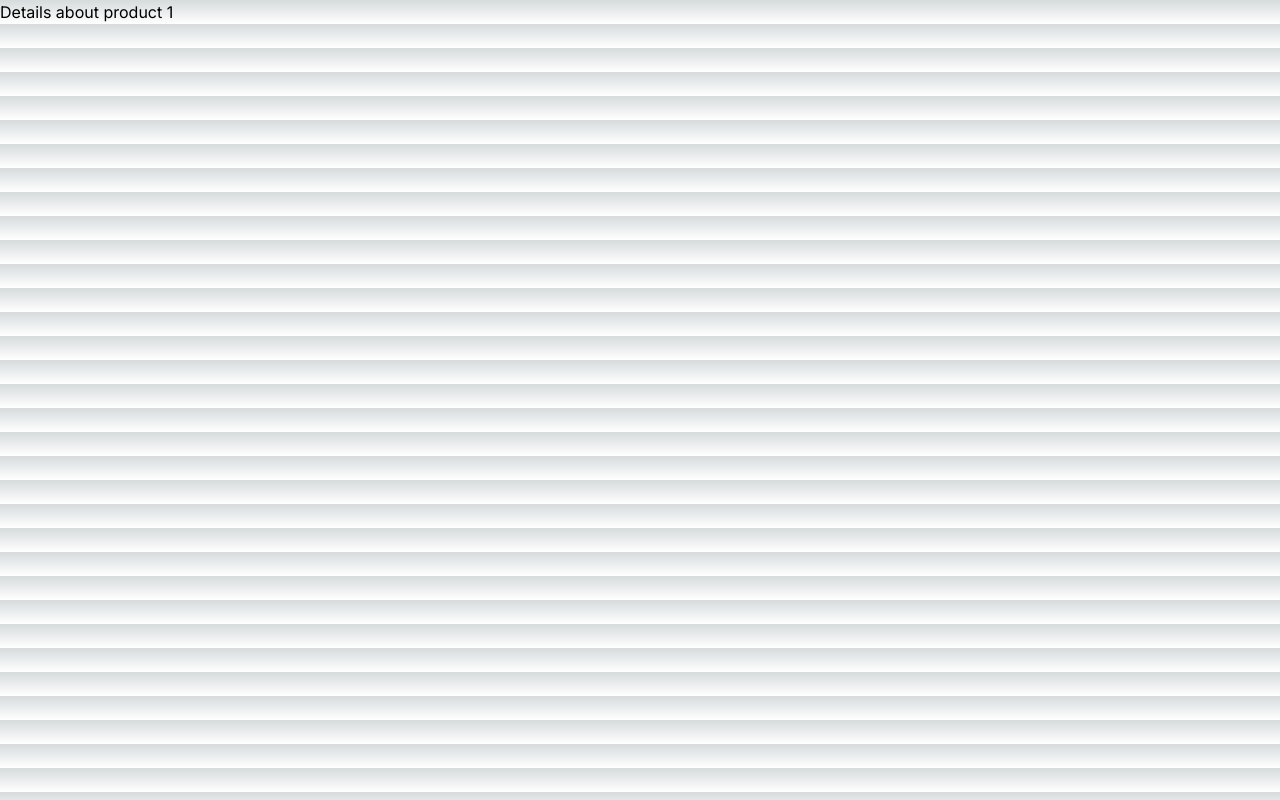
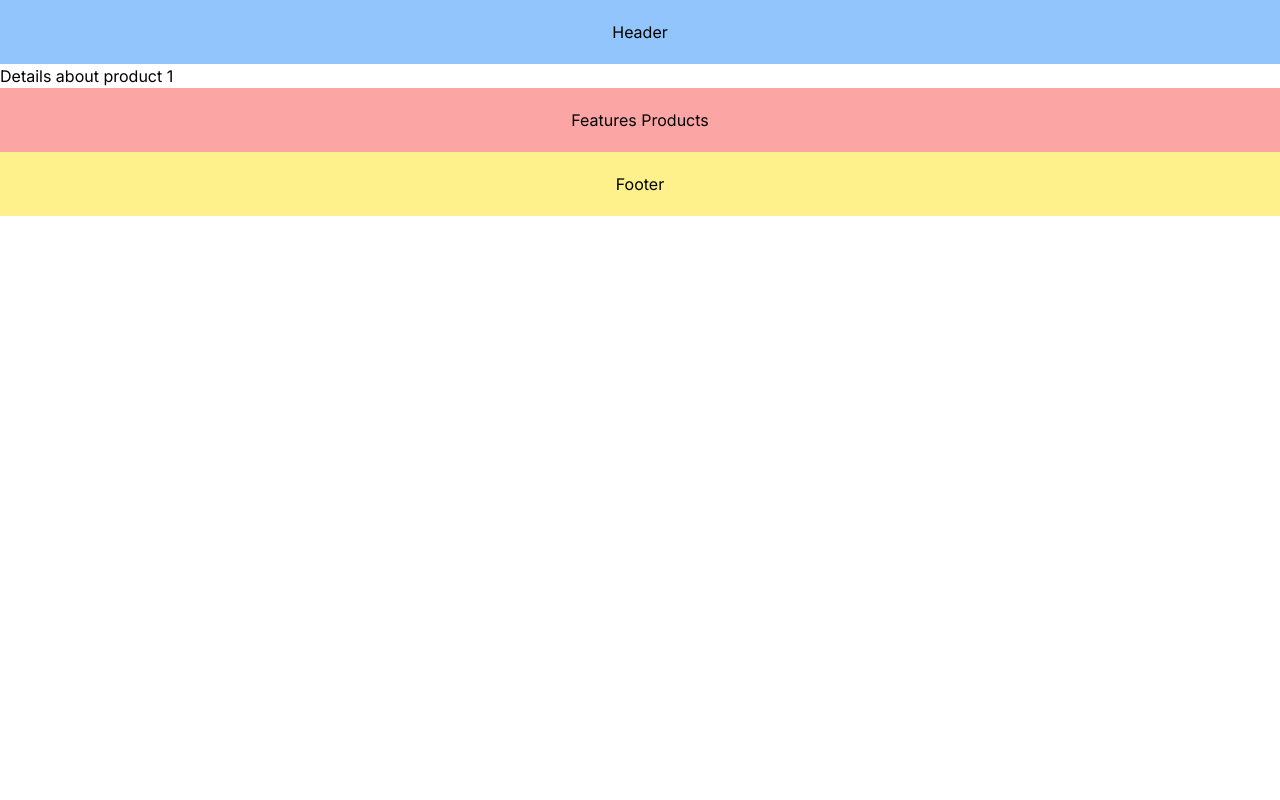
Before and after one commit to zachraab/sql-store, a Next.js app: page /products/1 in a window 1280 px wide. Built offline with nearby package versions, Linux system fonts and the light colour scheme.

Commit message:
Update main and product layout, add dynamic product title metadata

```diff
--- a/app/(auth)/login/page.js
+++ b/app/(auth)/login/page.js
@@ -0,0 +1,3 @@
+export default function Login() {
+	return <h1>Login</h1>
+}
--- a/app/globals.css
+++ b/app/globals.css
@@ -18,12 +18,12 @@
 
 body {
   color: rgb(var(--foreground-rgb));
-  background: linear-gradient(
+  /* background: linear-gradient(
       to bottom,
       transparent,
       rgb(var(--background-end-rgb))
     )
-    rgb(var(--background-start-rgb));
+    rgb(var(--background-start-rgb)); */
 }
 
 @layer utilities {
--- a/app/layout.js
+++ b/app/layout.js
@@ -11,7 +11,15 @@ export const metadata = {
 export default function RootLayout({ children }) {
   return (
     <html lang="en">
-      <body className={inter.className}>{children}</body>
+      <body className={inter.className}>
+		<header className="text-center p-5 bg-blue-300">
+			Header
+		</header>
+		{children}
+		<footer className="text-center p-5 bg-yellow-200">
+			Footer
+		</footer>
+		</body>
     </html>
   );
 }
--- /dev/null
+++ b/app/products/[productId]/layout.js
@@ -0,0 +1,11 @@
+export default function ProductDetailsLayout({children}) {
+	return (
+		<>
+			{children}
+			<div className="text-center p-5 bg-red-300">
+				<h2>Features Products</h2>
+				{/* product carousel */}
+			</div>
+		</>
+	)
+}
--- a/app/products/[productId]/page.js
+++ b/app/products/[productId]/page.js
@@ -1,3 +1,8 @@
+export const generateMetadata = ({ params }) => {
+	return {
+		title: `Product ${params.productId}`
+	}
+}
 export default function ProductDetails({ params }) {
 	return <h1>Details about product {params.productId}</h1>
 }
```
